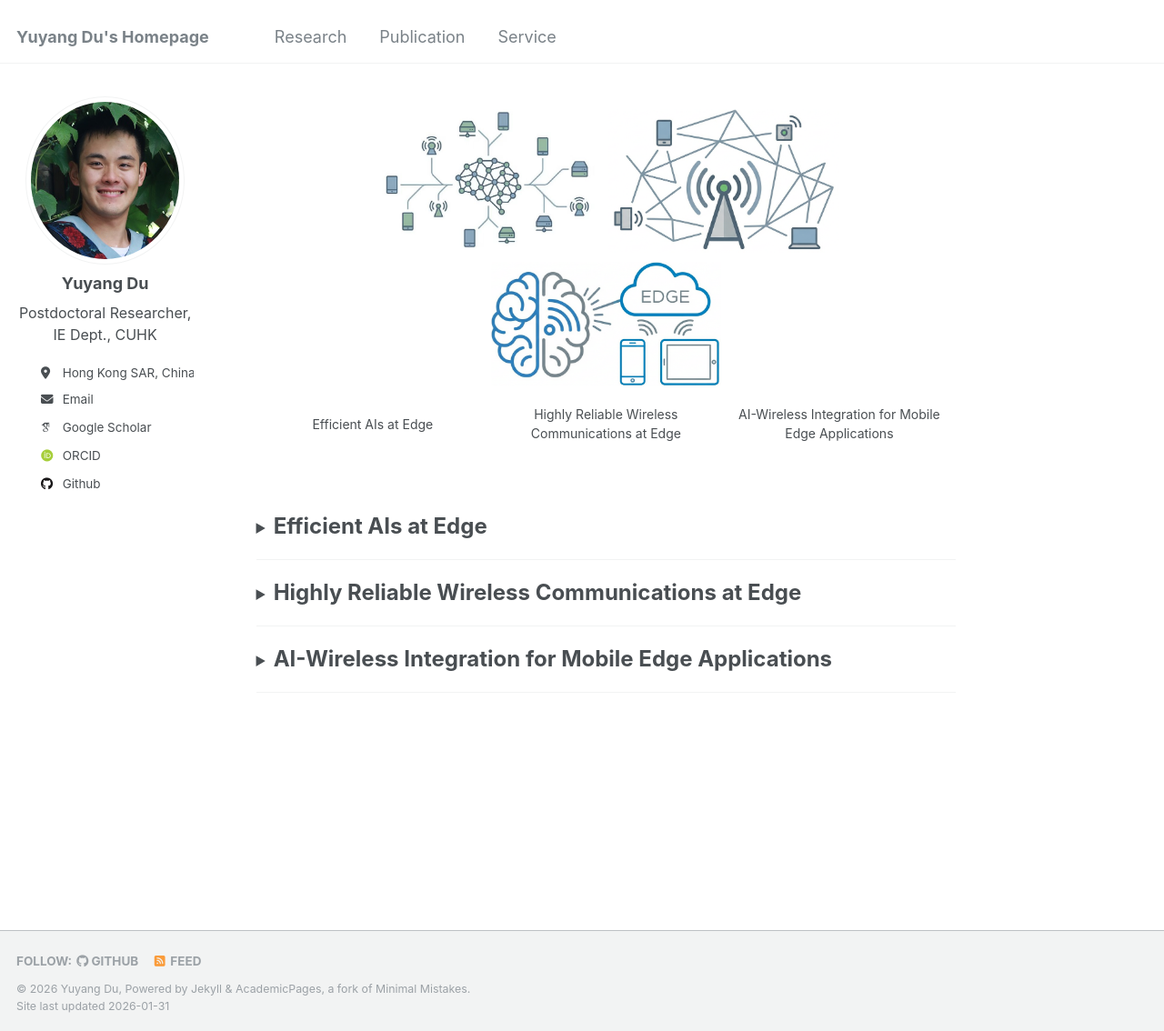
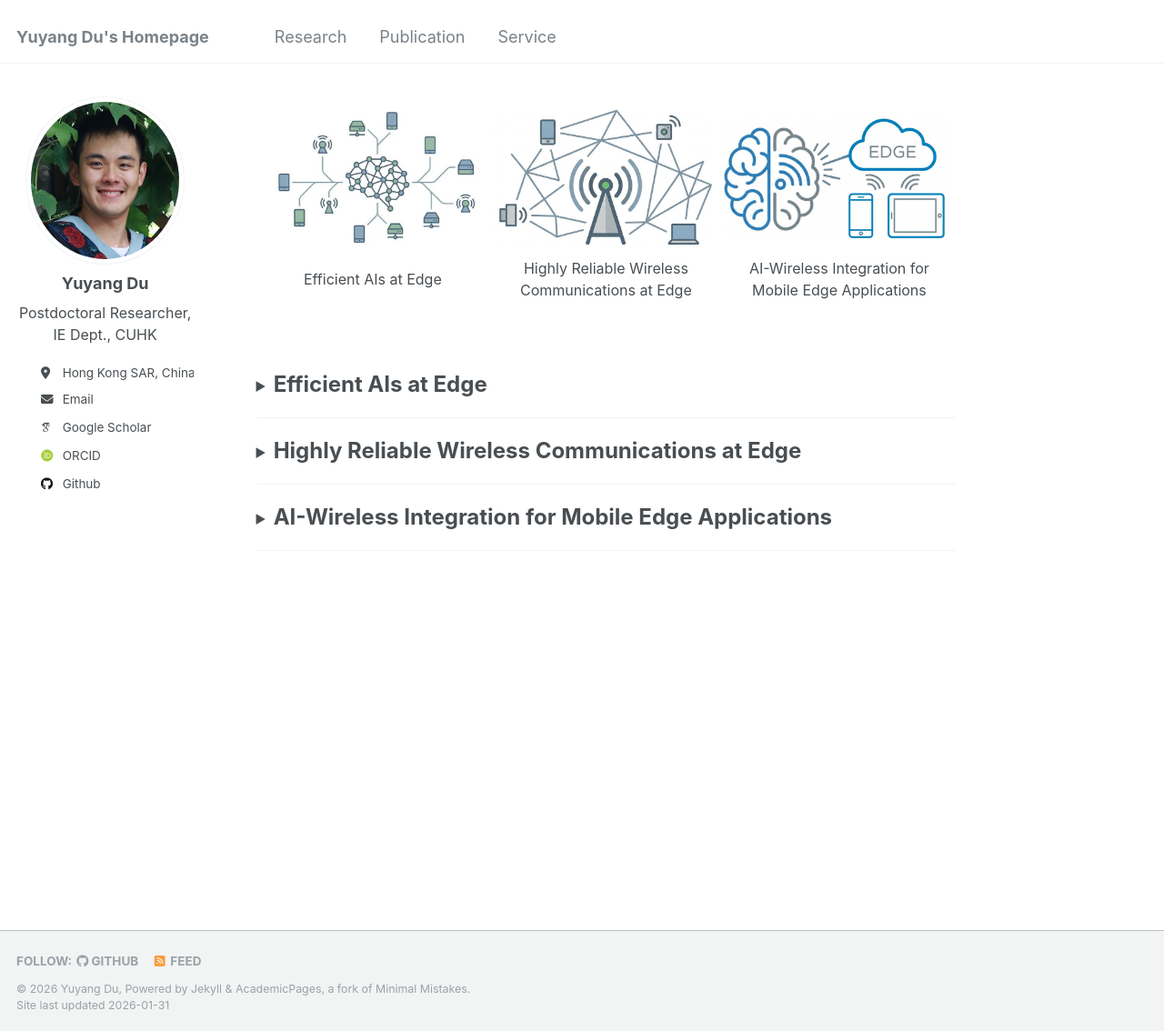
Before and after one commit to yuyangdu01/yuyangdu01.github.io, a Jekyll site: the page built from _pages/research.md, in a window 1280 px wide and 1134 px high. Shown: the whole window at 91% size. Built offline with Jekyll 4.4.1, drawn with Linux system fonts in a browser that asks for light colours; some web fonts are replaced.

Commit message:
Update research.md

```diff
--- a/_pages/research.md
+++ b/_pages/research.md
@@ -8,16 +8,16 @@ redirect_from:
 ---
 
 <div align="center">
-  <img src="../images/research01.jpg" width="33%">
-  <img src="../images/research02.png" width="33%">
-  <img src="../images/research03.png" width="33%">
+  <img src="../images/research01.jpg" width="32%">
+  <img src="../images/research02.png" width="32%">
+  <img src="../images/research03.png" width="32%">
 </div>
 <div align="center">
   <table style="border:none; border-collapse: collapse;">
     <tr>
-      <td style="border:none; font-size: 14px; padding: 10px;" width="33%" align="center">Efficient AIs at Edge</td>
-      <td style="border:none; font-size: 14px; padding: 10px;" width="33%" align="center">Highly Reliable Wireless Communications at Edge</td>
-      <td style="border:none; font-size: 14px; padding: 10px;" width="33%" align="center">AI-Wireless Integration for Mobile Edge Applications</td>
+      <td style="border:none; padding: 10px;" width="32%" align="center"><span style="font-size: 16px;">Efficient AIs at Edge</span></td>
+      <td style="border:none; padding: 10px;" width="32%" align="center"><span style="font-size: 16px;">Highly Reliable Wireless Communications at Edge</span></td>
+      <td style="border:none; padding: 10px;" width="32%" align="center"><span style="font-size: 16px;">AI-Wireless Integration for Mobile Edge Applications</span></td>
     </tr>
   </table>
 </div>
```
